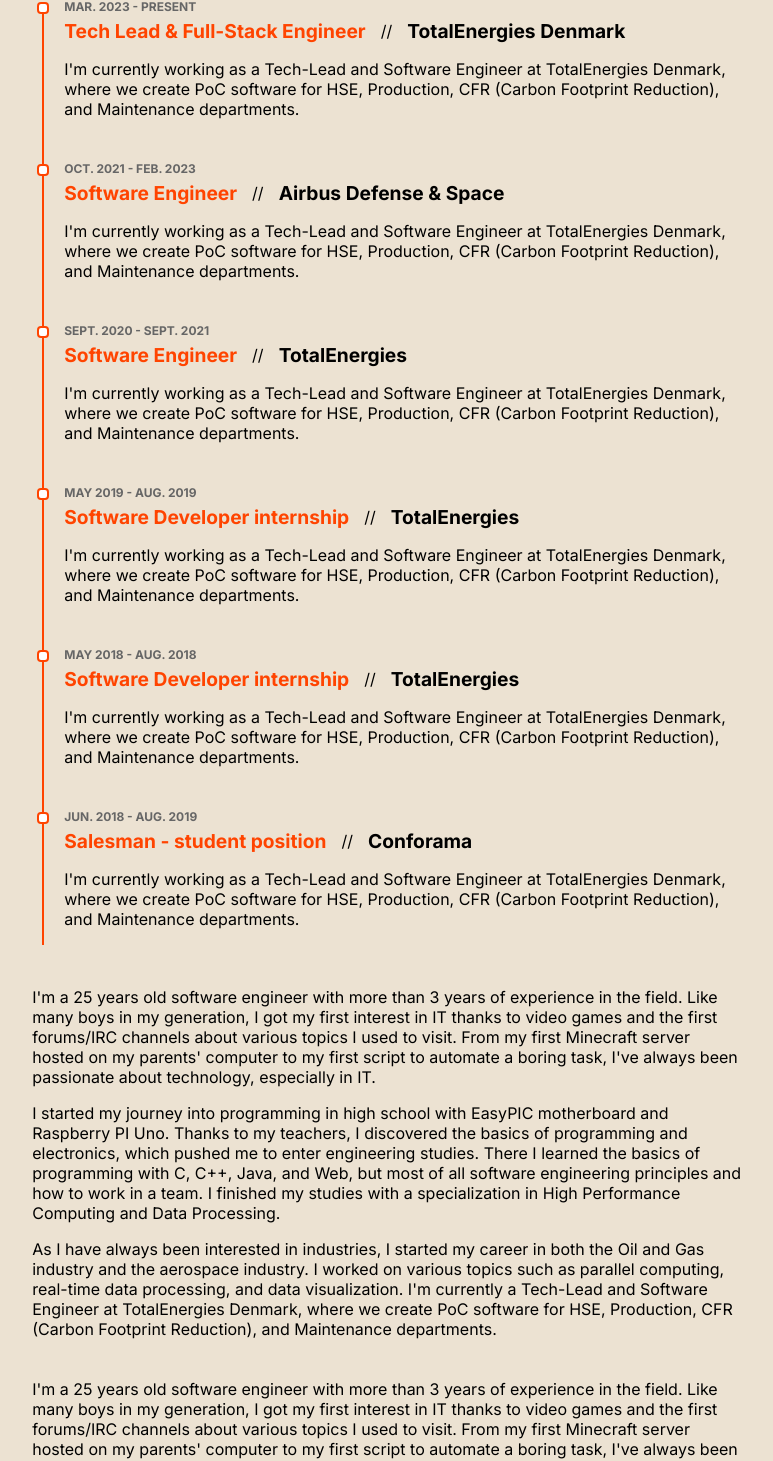
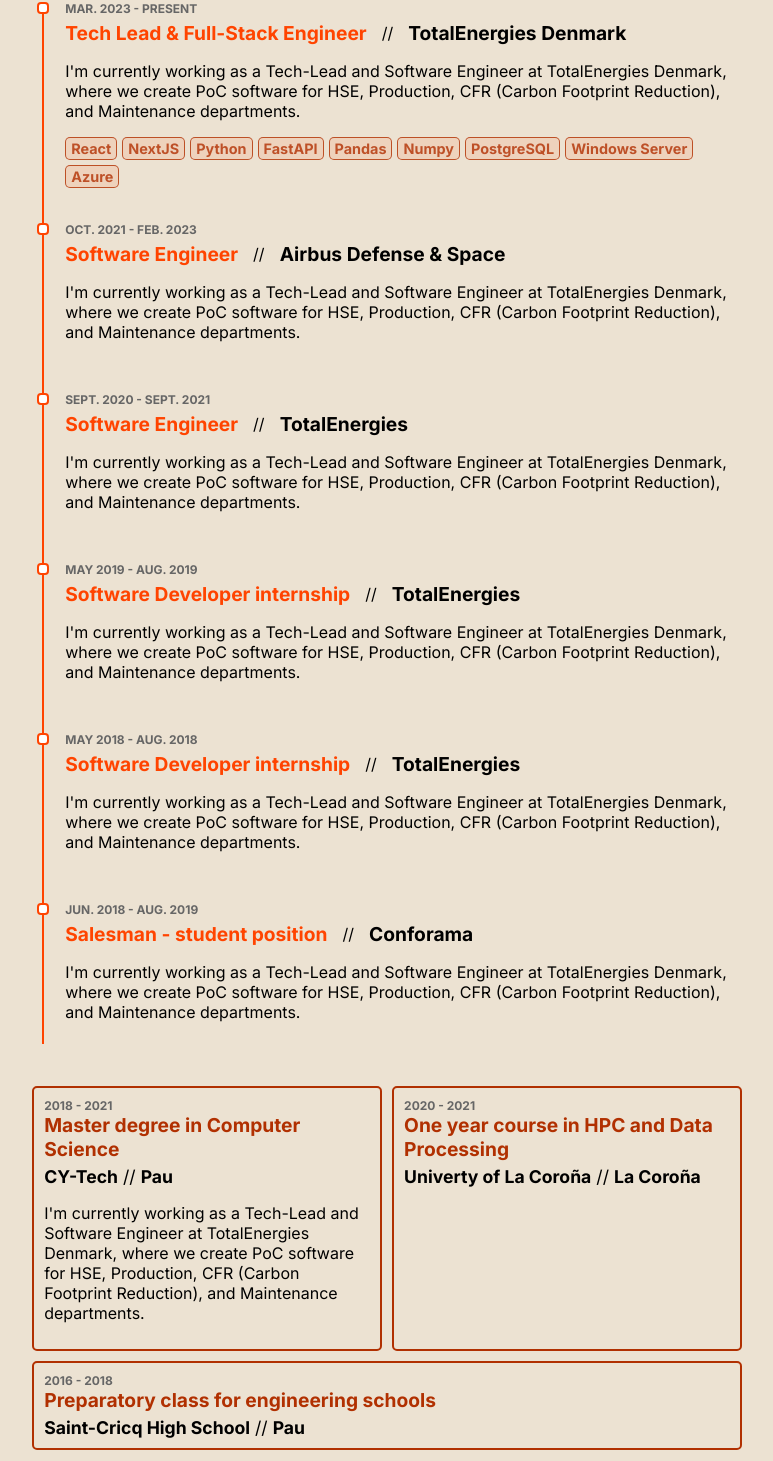
Before and after one commit to baptiste-dubillaud/personal-website, a Next.js app: page /resume in a window 1280 px wide. Shown: the part 563-2024 px from the top of the page, without its empty margins (503-1276 px from the left). Built offline with nearby package versions, Linux system fonts and the light colour scheme.

Commit message:
First design for education part

```diff
--- a/src/app/globals.css
+++ b/src/app/globals.css
@@ -7,6 +7,7 @@
     --color-background-opacity-2: rgba(236, 226, 210, 0.2);
     --color-orange: rgb(255, 68, 0);
     --color-orange-dark: rgb(177, 48, 1);
+    --color-orange-dark-opacity-08: rgba(177, 48, 1, 0.8);
     --color-orange-opacity-01: rgba(255, 68, 0, 0.01);
     --color-orange-opacity-02: rgba(255, 68, 0, 0.02);
     --color-orange-opacity-05: rgba(255, 68, 0, 0.05);
--- a/src/app/resume/page.js
+++ b/src/app/resume/page.js
@@ -110,7 +110,7 @@ const AboutComponent = ({ isTwoColumnSetup, aboutRef, setCurrentComponent }) =>
 };
 
 const ExperiencesComponent = ({ isTwoColumnSetup, experienceRef, setCurrentComponent }) => {
-    const ExperienceComponnent = ({ title, company, dateFrom, dateTo, DescriptionComponent }) => {
+    const ExperienceComponnent = ({ title, company, location, dateFrom, dateTo, DescriptionComponent, techStack }) => {
         return (
             <div className={styles.experience_container}>
                 <div className={styles.experience_left_dot_decoration} />
@@ -120,10 +120,18 @@ const ExperiencesComponent = ({ isTwoColumnSetup, experienceRef, setCurrentCompo
                     </div>
                     <div className={styles.experience_title_container}>
                         <div className={styles.experience_title}>{title}</div>
-                        <div>//</div>
+                        <div>{"//"}</div>
                         <div className={styles.experience_company}>{company}</div>
                     </div>
-                    {DescriptionComponent}
+                    <div className={styles.experience_description}>{DescriptionComponent}</div>
+                    <div className={styles.experience_tech_stack}>
+                        {techStack &&
+                            techStack.map((item, index) => (
+                                <div key={index} className={styles.experience_tech_item}>
+                                    {item}
+                                </div>
+                            ))}
+                    </div>
                 </div>
             </div>
         );
@@ -149,6 +157,17 @@ const ExperiencesComponent = ({ isTwoColumnSetup, experienceRef, setCurrentCompo
                                 Reduction), and Maintenance departments.
                             </p>
                         }
+                        techStack={[
+                            "React",
+                            "NextJS",
+                            "Python",
+                            "FastAPI",
+                            "Pandas",
+                            "Numpy",
+                            "PostgreSQL",
+                            "Windows Server",
+                            "Azure",
+                        ]}
                     />
                     <ExperienceComponnent
                         dateFrom={"OCT. 2021"}
@@ -222,6 +241,23 @@ const ExperiencesComponent = ({ isTwoColumnSetup, experienceRef, setCurrentCompo
 };
 
 const EducationComponent = ({ isTwoColumnSetup, educationRef, setCurrentComponent }) => {
+    const EducationComponent = ({ title, school, location, dateFrom, dateTo, DescriptionComponent }) => {
+        return (
+            <div className={styles.education_item}>
+                <div className={styles.education_item_dates}>
+                    {dateFrom} - {dateTo}
+                </div>
+                <div className={styles.education_item_title}>{title}</div>
+                <div className={styles.education_item_school_location_container}>
+                    <div className={styles.education_item_school}>{school}</div>
+                    <div>{"//"}</div>
+                    <div className={styles.education_item_location}>{location}</div>
+                </div>
+                <div className={styles.education_item_description}>{DescriptionComponent}</div>
+            </div>
+        );
+    };
+
     return (
         <PartComponent
             isTwoColumnSetup={isTwoColumnSetup}
@@ -229,30 +265,36 @@ const EducationComponent = ({ isTwoColumnSetup, educationRef, setCurrentComponen
             setCurrentComponent={setCurrentComponent}
             title="Education"
             contentComponent={
-                <>
-                    <p>
-                        I&apos;m a {getNbYears("12-29-1998")} years old software engineer with more than{" "}
-                        {getNbYears("09-01-2020")} years of experience in the field. Like many boys in my generation, I
-                        got my first interest in IT thanks to video games and the first forums/IRC channels about
-                        various topics I used to visit. From my first Minecraft server hosted on my parents&apos;
-                        computer to my first script to automate a boring task, I&apos;ve always been passionate about
-                        technology, especially in IT.
-                    </p>
-                    <p>
-                        I started my journey into programming in high school with EasyPIC motherboard and Raspberry PI
-                        Uno. Thanks to my teachers, I discovered the basics of programming and electronics, which pushed
-                        me to enter engineering studies. There I learned the basics of programming with C, C++, Java,
-                        and Web, but most of all software engineering principles and how to work in a team. I finished
-                        my studies with a specialization in High Performance Computing and Data Processing.
-                    </p>
-                    <p>
-                        As I have always been interested in industries, I started my career in both the Oil and Gas
-                        industry and the aerospace industry. I worked on various topics such as parallel computing,
-                        real-time data processing, and data visualization. I&apos;m currently a Tech-Lead and Software
-                        Engineer at TotalEnergies Denmark, where we create PoC software for HSE, Production, CFR (Carbon
-                        Footprint Reduction), and Maintenance departments.
-                    </p>
-                </>
+                <div className={styles.education_container}>
+                    <EducationComponent
+                        title="Master degree in Computer Science"
+                        school="CY-Tech"
+                        location="Pau"
+                        dateFrom="2018"
+                        dateTo="2021"
+                        DescriptionComponent={
+                            <p>
+                                I&apos;m currently working as a Tech-Lead and Software Engineer at TotalEnergies
+                                Denmark, where we create PoC software for HSE, Production, CFR (Carbon Footprint
+                                Reduction), and Maintenance departments.
+                            </p>
+                        }
+                    />
+                    <EducationComponent
+                        title="One year course in HPC and Data Processing"
+                        school="Univerty of La Coroña"
+                        location="La Coroña"
+                        dateFrom="2020"
+                        dateTo="2021"
+                    />
+                    <EducationComponent
+                        title="Preparatory class for engineering schools"
+                        school="Saint-Cricq High School"
+                        location="Pau"
+                        dateFrom="2016"
+                        dateTo="2018"
+                    />
+                </div>
             }
         />
     );
--- a/src/app/resume/page.module.css
+++ b/src/app/resume/page.module.css
@@ -92,7 +92,8 @@
 
 .part_title {
     position: sticky;
-    font-size: 1.2rem;
+    font-size: 1.6rem;
+    color: var(--color-orange);
     font-weight: 700;
     top: 60px;
     left: 0;
@@ -101,11 +102,14 @@
     background-color: var(--color-background-opacity-2);
     backdrop-filter: blur(3px);
     z-index: 1;
+    margin-bottom: 10px;
 }
 
 .part_content {
     padding-inline: 5px;
 }
+
+/* EXPERIENCES */
 
 .experiences_container {
     display: flex;
@@ -137,8 +141,20 @@
 }
 
 .experience_right_data_container {
-    margin-top: -4px;
+    margin-top: -8px;
     padding-left: 10px;
+    border: 1px solid transparent;
+    background-color: transparent;
+    border-radius: 5px;
+    padding: 5px 10px;
+
+    transition: border-color 0.2s, background-color 0.2s;
+    cursor: pointer;
+}
+
+.experience_right_data_container:hover {
+    background-color: var(--color-orange-opacity-05);
+    border-color: var(--color-orange);
 }
 
 .experience_dates_container {
@@ -163,7 +179,80 @@
 }
 
 .experience_company {
-    font-size: 1rem;
     font-size: 1.2rem;
     font-weight: 700;
 }
+
+.experience_description {
+    font-size: 1.0rem;
+}
+
+.experience_tech_stack {
+    display: flex;
+    flex-wrap: wrap;
+    gap: 5px;
+    margin-top: 5px;
+}
+
+.experience_tech_item {
+    font-size: 0.9rem;
+    font-weight: 700;
+    color: var(--color-orange-dark-opacity-08);
+    background-color: var(--color-orange-opacity-1);
+    border: 1px solid var(--color-orange-dark-opacity-08);
+    padding: 2px 5px;
+    border-radius: 5px;
+}
+
+/* EDUCATION */
+
+.education_container {
+    display: flex;
+    flex-wrap: wrap;
+    justify-content: center;
+    gap: 10px;
+}
+
+.education_item {
+    display: flex;
+    flex-direction: column;
+    padding: 10px;
+    border: 2px solid var(--color-orange-dark);
+    border-radius: 5px;
+    flex: 1 1 300px;
+}
+
+.education_item_dates {
+    font-size: 0.75rem;
+    font-weight: 700;
+    color: rgb(102, 102, 102);
+}
+
+.education_item_title {
+    font-size: 1.2rem;
+    font-weight: 700;
+    color: var(--color-orange-dark);
+}
+
+.education_item_school_location_container {
+    display: flex;
+    flex-direction: row;
+    gap: 5px;
+    margin-top: 5px;
+    font-size: 1.1rem;
+}
+
+.education_item_school {
+    font-weight: 700;
+    color: black;
+}
+
+.education_item_location {
+    font-weight: 700;
+    color: black;
+}
+
+.education_item_description {
+    font-size: 1.0rem;
+    color: black;
+}
```
